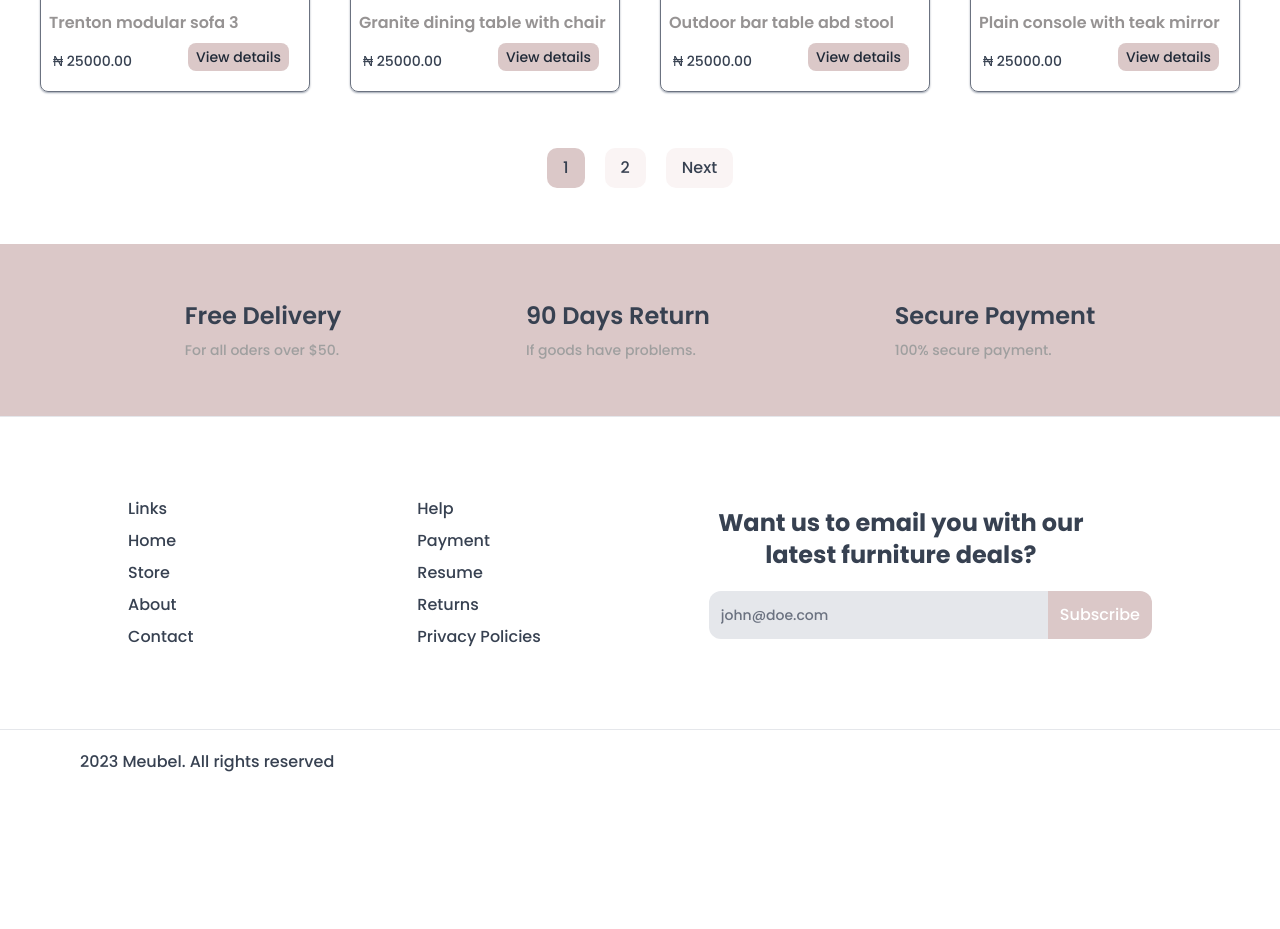
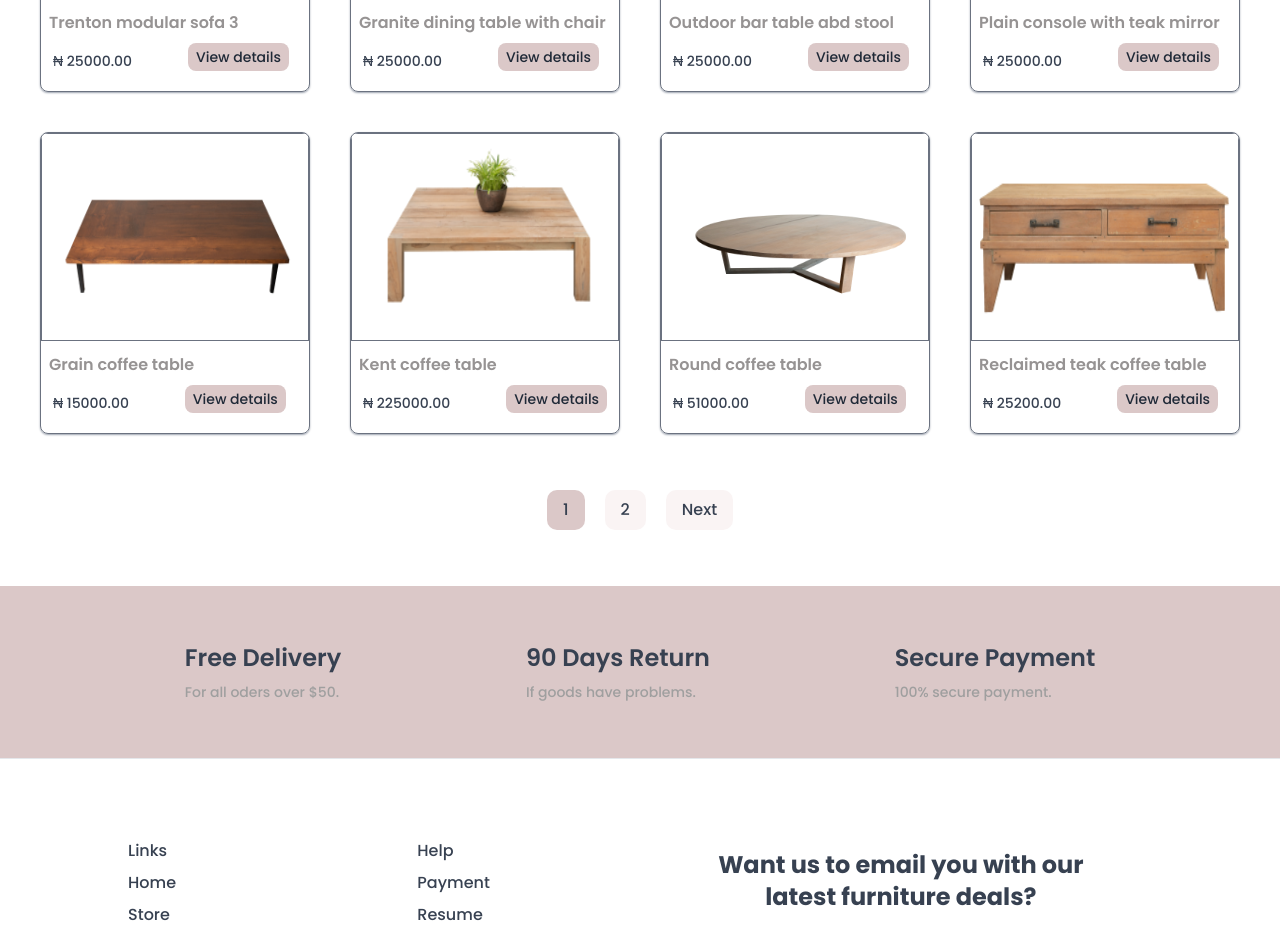
Before and after one commit to Cheeh1/furniture-ecommerce-site, a React (Vite) app: page /store in a window 1280 px wide. Shown: the part 960-1889 px from the top of the page. Before the commit the page ends 1754 px from the top, so only its background shows below. Built offline with nearby package versions, Linux system fonts and the light colour scheme; no server answers.

Commit message:
update: finished adding all products to the data

```diff
--- a/src/data/ProductData.ts
+++ b/src/data/ProductData.ts
@@ -80,52 +80,76 @@ export const ProductData: ProductData[] = [
     description:
       "Lorem ipsum dolor, sit amet consectetur adipisicing elit. Similique facere placeat quos quidem necessitatibus ad sapiente fuga, architecto error tenetur dolorem, ut cum laudantium. Soluta modi veritatis nulla tempore sint.",
   },
-  //   {
-  //     image: "",
-  //     title: "",
-  //     price: "",
-  //     description: "",
-  //   },
-  //   {
-  //     image: "",
-  //     title: "",
-  //     price: "",
-  //     description: "",
-  //   },
-  //   {
-  //     image: "",
-  //     title: "",
-  //     price: "",
-  //     description: "",
-  //   },
-  //   {
-  //     image: "",
-  //     title: "",
-  //     price: "",
-  //     description: "",
-  //   },
-  //   {
-  //     image: "",
-  //     title: "",
-  //     price: "",
-  //     description: "",
-  //   },
-  //   {
-  //     image: "",
-  //     title: "",
-  //     price: "",
-  //     description: "",
-  //   },
-  //   {
-  //     image: "",
-  //     title: "",
-  //     price: "",
-  //     description: "",
-  //   },
-  //   {
-  //     image: "",
-  //     title: "",
-  //     price: "",
-  //     description: "",
-  //   },
+  {
+    id: 9,
+    image: "plain-console-1.png",
+    title: "Plain sonsole",
+    price: 258200,
+    category: "Table",
+    description:
+      "Lorem ipsum dolor, sit amet consectetur adipisicing elit. Similique facere placeat quos quidem necessitatibus ad sapiente fuga, architecto error tenetur dolorem, ut cum laudantium. Soluta modi veritatis nulla tempore sint.",
+  },
+  {
+    id: 10,
+    image: "reclaimed-teak-sideboard-1.png",
+    title: "Reclaimed teak Sideboard",
+    price: 20000,
+    category: "Sideboard",
+    description:
+      "Lorem ipsum dolor, sit amet consectetur adipisicing elit. Similique facere placeat quos quidem necessitatibus ad sapiente fuga, architecto error tenetur dolorem, ut cum laudantium. Soluta modi veritatis nulla tempore sint.",
+  },
+  {
+    id: 11,
+    image: "sjp-08251.png",
+    title: "Beach chair and table",
+    price: 200000,
+    category: "Table, Chair",
+    description:
+      "Lorem ipsum dolor, sit amet consectetur adipisicing elit. Similique facere placeat quos quidem necessitatibus ad sapiente fuga, architecto error tenetur dolorem, ut cum laudantium. Soluta modi veritatis nulla tempore sint.",
+  },
+  {
+    id: 12,
+    image: "bella-chair-and-table-1.png",
+    title: "Bella chair and table",
+    price: 100000,
+    category: "Chair, Table",
+    description:
+      "Lorem ipsum dolor, sit amet consectetur adipisicing elit. Similique facere placeat quos quidem necessitatibus ad sapiente fuga, architecto error tenetur dolorem, ut cum laudantium. Soluta modi veritatis nulla tempore sint.",
+  },
+  {
+    id: 13,
+    image: "granite-square-side-table-2.png",
+    title: "Granite sqaure side table",
+    price: 258800,
+    category: "Table",
+    description:
+      "Lorem ipsum dolor, sit amet consectetur adipisicing elit. Similique facere placeat quos quidem necessitatibus ad sapiente fuga, architecto error tenetur dolorem, ut cum laudantium. Soluta modi veritatis nulla tempore sint.",
+  },
+  {
+    id: 14,
+    image: "asgaard-sofa-2.png",
+    title: "Asgaard sofa",
+    price: 250000,
+    category: "Sofa",
+    description:
+      "Lorem ipsum dolor, sit amet consectetur adipisicing elit. Similique facere placeat quos quidem necessitatibus ad sapiente fuga, architecto error tenetur dolorem, ut cum laudantium. Soluta modi veritatis nulla tempore sint.",
+  },
+  {
+    id: 15,
+    image: "maya-sofa-three-seater-1.png",
+    title: "Maya sofa three seater",
+    price: 115000,
+    category: "Sofa",
+    description:
+      "Lorem ipsum dolor, sit amet consectetur adipisicing elit. Similique facere placeat quos quidem necessitatibus ad sapiente fuga, architecto error tenetur dolorem, ut cum laudantium. Soluta modi veritatis nulla tempore sint.",
+  },
+  {
+    id: 16,
+    image: "maya-sofa-three-seater-1.png",
+    title: "Outdoor sofa set",
+    price: 244000,
+    category: " Sofa",
+    description:
+      "Lorem ipsum dolor, sit amet consectetur adipisicing elit. Similique facere placeat quos quidem necessitatibus ad sapiente fuga, architecto error tenetur dolorem, ut cum laudantium. Soluta modi veritatis nulla tempore sint.",
+  },
 ];
--- a/src/screens/Store.tsx
+++ b/src/screens/Store.tsx
@@ -8,7 +8,7 @@ import grid from "../assets/icons/grid-big-round.svg"
 import view from "../assets/icons/view-list.svg"
 
 const Store = () => {
-  const itemPerPage = 4; //Number of items to display per page
+  const itemPerPage = 8; //Number of items to display per page
   const [currentPage, setCurrentPage] = useState(1);
 
   // Calculate the index range for the current page
@@ -34,11 +34,11 @@ const Store = () => {
         <div className="flex flex-col gap-10 pt-10">
           <div className="flex justify-between flex-col md:flex-row lg:flex-row gap-2 md:gap-0 lg:gap-0 items-center bg-[#dbc8c8] px-2 md:px-10 lg:px-10 py-4 rounded-sm text-gray-800">
             <div className="flex items-center gap-3">
-                <img src={filter} alt="filter" />
-                <p className="font-medium">Filter</p>
-                <img src={grid} alt="grid" />
-                <img src={view} alt="view-list" />
-                <hr className="border py-4"/>
+              <img src={filter} alt="filter" />
+              <p className="font-medium">Filter</p>
+              <img src={grid} alt="grid" />
+              <img src={view} alt="view-list" />
+              <hr className="border py-4" />
               <p className="text-sm">Showing 1-8 of 16 results</p>
             </div>
             <div className="flex gap-3">
@@ -105,7 +105,7 @@ const Store = () => {
           )}
           <button
             onClick={() => paginate(currentPage + 1)}
-            className="font-medium rounded-[10px] py-2 px-4 bg-[#FAF4F4]"
+            className="font-medium rounded-[10px] py-2 px-4 bg-[#FAF4F4] hover:bg-[#dbc8c8]"
           >
             Next
           </button>
```
